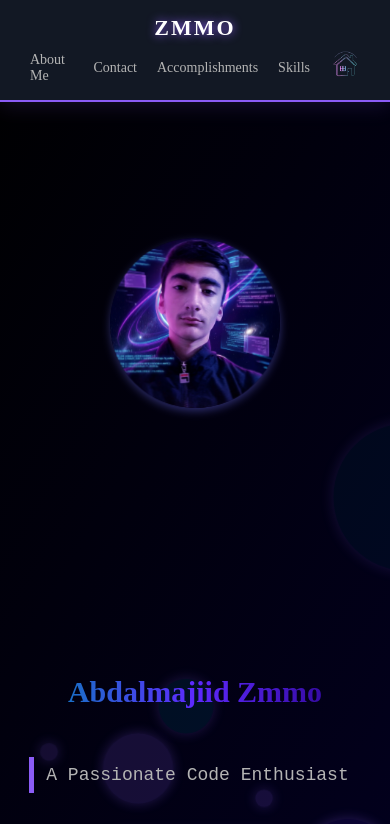
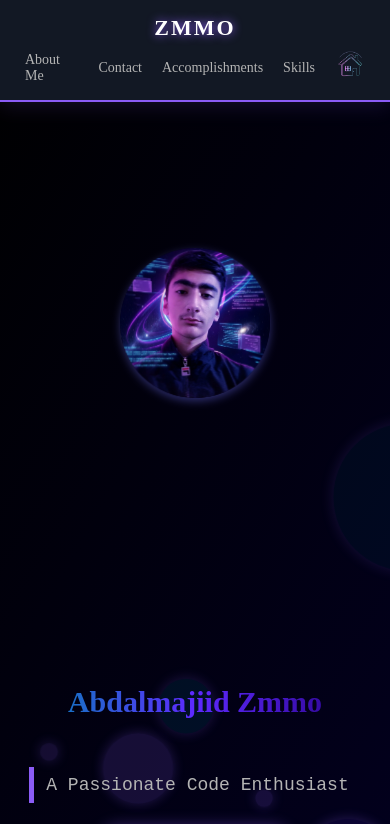
Before and after one commit to abdalmajiidzmmo414-lab/ZMMOfolio, a plain HTML site: page index.html in a window 390 px wide. Shown: the top 824 px of the page. Drawn offline with Linux system fonts and the light colour scheme.

Commit message:
Refactor CSS styles for improved layout and design

```diff
--- a/style.css
+++ b/style.css
@@ -26,7 +26,7 @@ html { scroll-behavior: smooth; }
 }
 
 .main-header .nav-links { display: flex; align-items: center; }
-.main-header .nav-links a {
+.nav-links a {
     color: #b4b4b4; text-decoration: none; font-size: 16px; margin-left: 25px; font-weight: 500;
 }
 .main-header img{ object-fit: cover; height: 30px; aspect-ratio: 1/1;transition: 0.2s;}
@@ -197,16 +197,17 @@ html { scroll-behavior: smooth; }
 @media (max-width: 700px) {
     #me { grid-template-columns: 1fr; text-align: center; gap: 20px; padding-top: 140px; }
     .Abdalmajiid { text-align: center; font-size: 30px;}
-    .about-me { align-items: center; }
+    .about-me { align-items: center; gap: 5px;}
     .img { grid-row: 1; }
-    .img img { width: 170px; height: 170px; }
+    .img img { width: 150px; height: 150px; }
     .e-accomplishments, .e-Skills {
         grid-template-columns: repeat(2, 1fr);
         gap: 20px;
         max-width: 450px;}
-    .address p { font-size: 28px; }
-    .main-header { padding: 15px 20px; flex-direction: column; gap: 10px; }
+    .address p { font-size: 25px; }
+    .main-header { padding: 15px 15px; flex-direction: column; gap: 10px; }
     .main-header .nav-links a { margin: 0 10px; font-size: 14px; }
+    #Accomplishments, #Skills, #contact { scroll-margin-top: 50px; }
     .e-mail p{font-size: 7px;}
 }
 
```
